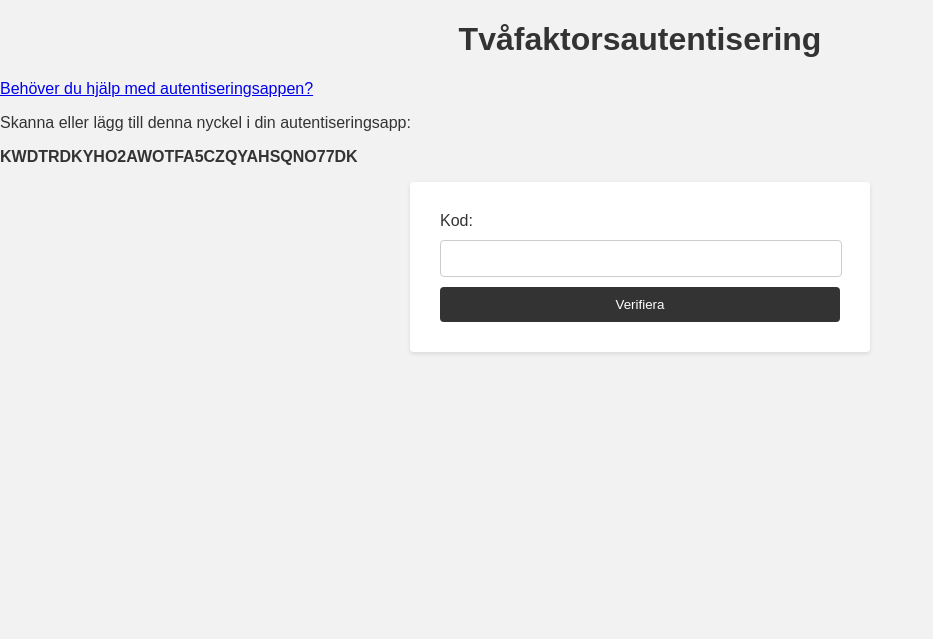
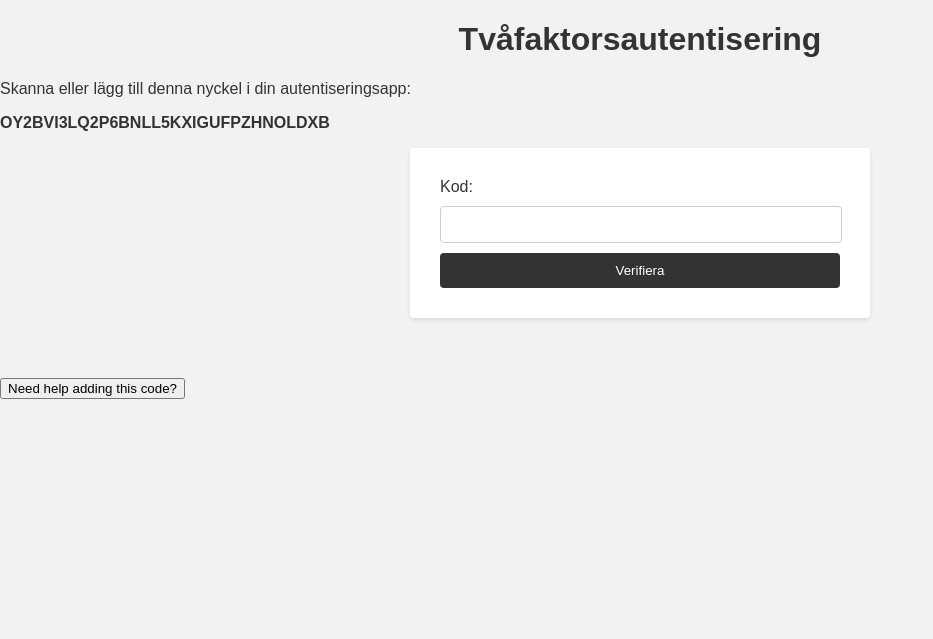
Before and after one commit to Mr-cool08/tolka, a Flask app: page /two_factor in a window 1280 px wide. Shown: the top 639 px of the page, without its empty margins (0-933 px from the left). Run offline with Flask 3, Linux system fonts and the light colour scheme; a user stored in the database is signed in.

Commit message:
feat: embed 2fa setup help

```diff
--- a/templates/signup.html
+++ b/templates/signup.html
@@ -26,8 +26,7 @@
   <input type="email" id="email_billing_address" name="email_billing_address"><br><br>
 
   <input type="checkbox" id="enable_2fa" name="enable_2fa">
-  <label for="enable_2fa">Aktivera tvåfaktorsautentisering</label>
-  (<a href="{{ url_for('two_factor_guide') }}">Hur gör jag?</a>)<br><br>
+  <label for="enable_2fa">Aktivera tvåfaktorsautentisering</label><br><br>
 
   <input type="submit" value="Skapa konto">
 </form>
--- a/templates/verify_2fa.html
+++ b/templates/verify_2fa.html
@@ -5,7 +5,6 @@
 {% endblock %}
 {% block content %}
 <h1>Tvåfaktorsautentisering</h1>
-<p><a href="{{ url_for('two_factor_guide') }}">Behöver du hjälp med autentiseringsappen?</a></p>
 {% if secret %}
 <p>Skanna eller lägg till denna nyckel i din autentiseringsapp:</p>
 <p><strong>{{ secret }}</strong></p>
@@ -16,4 +15,69 @@
   <input type="text" id="token" name="token" required>
   <input type="submit" value="Verifiera">
 </form>
+
+<button id="toggle-2fa-help">Need help adding this code?</button>
+
+<div id="two-fa-help" style="display:none; margin-top:1rem;">
+  <h2>How to Add Our App to Your Authenticator</h2>
+
+  <ol>
+    <li>Download or open your preferred authenticator app.</li>
+    <li>On this page, either scan our QR code with your phone’s camera or manually enter the code we provide.</li>
+    <li>Once the app shows a 6-digit code, type that code into our “Verify” field and submit.</li>
+    <li>Keep the backup codes we give you in a safe place.</li>
+    <li>The code changes every 30 seconds.</li>
+  </ol>
+
+  <hr>
+
+  <details>
+    <summary><strong>Google Authenticator</strong></summary>
+    <ol>
+      <li>Open Google Authenticator.</li>
+      <li>Tap the <strong>“+”</strong> button (bottom right) &gt; <strong>“Scan a QR code”</strong>.</li>
+      <li>Point your camera at our QR code. (Or choose <strong>“Enter a setup key”</strong> to type the code manually.)</li>
+      <li>Google Authenticator will immediately show a code. Enter that code into our “Verify” box.</li>
+    </ol>
+  </details>
+
+  <details>
+    <summary><strong>Authy</strong></summary>
+    <ol>
+      <li>Open Authy.</li>
+      <li>Tap the <strong>“+ Add Account”</strong> button.</li>
+      <li>Select <strong>“Scan QR Code”</strong> and scan our QR, or tap <strong>“Enter key manually”</strong> to type the code.</li>
+      <li>Authy will label the account automatically; tap <strong>Save</strong>.</li>
+      <li>Copy the code shown in Authy into our “Verify” field.</li>
+    </ol>
+  </details>
+
+  <details>
+    <summary><strong>Microsoft Authenticator</strong></summary>
+    <ol>
+      <li>Open Microsoft Authenticator.</li>
+      <li>Tap the <strong>“+”</strong> button &gt; <strong>“Other (Google, Facebook, etc.)”</strong>.</li>
+      <li>Scan our QR code, or choose <strong>“Or enter code manually”</strong> to type the key.</li>
+      <li>Microsoft Authenticator will display a code—enter it into our “Verify” field.</li>
+    </ol>
+  </details>
+
+  <details>
+    <summary><strong>1Password</strong></summary>
+    <ol>
+      <li>Open 1Password and navigate to your “Our App” login item.</li>
+      <li>Click or tap <strong>“Add a one-time password”</strong>.</li>
+      <li>Choose <strong>“Scan QR code”</strong> (or enter the code manually).</li>
+      <li>1Password will start generating 6-digit codes for our app. Use the latest code in our “Verify” field.</li>
+    </ol>
+  </details>
+</div>
+
+<script>
+  document.getElementById('toggle-2fa-help')
+    .addEventListener('click', function () {
+      const help = document.getElementById('two-fa-help');
+      help.style.display = (help.style.display === 'none') ? 'block' : 'none';
+    });
+</script>
 {% endblock %}
--- a/website.py
+++ b/website.py
@@ -185,11 +185,6 @@ def two_factor():
             return redirect(url_for('home'))
         return render_template('verify_2fa.html', error='Invalid code', secret=display_secret)
     return render_template('verify_2fa.html', secret=display_secret)
-
-
-@app.route('/2fa-guide')
-def two_factor_guide():
-    return render_template('two_factor_guide.html')
 
 @app.route('/health')
 def health():
```
Also changed, not shown: templates/two_factor_guide.html (deleted, +0 -42 lines), tests/test_website.py (+0 -6 lines).
